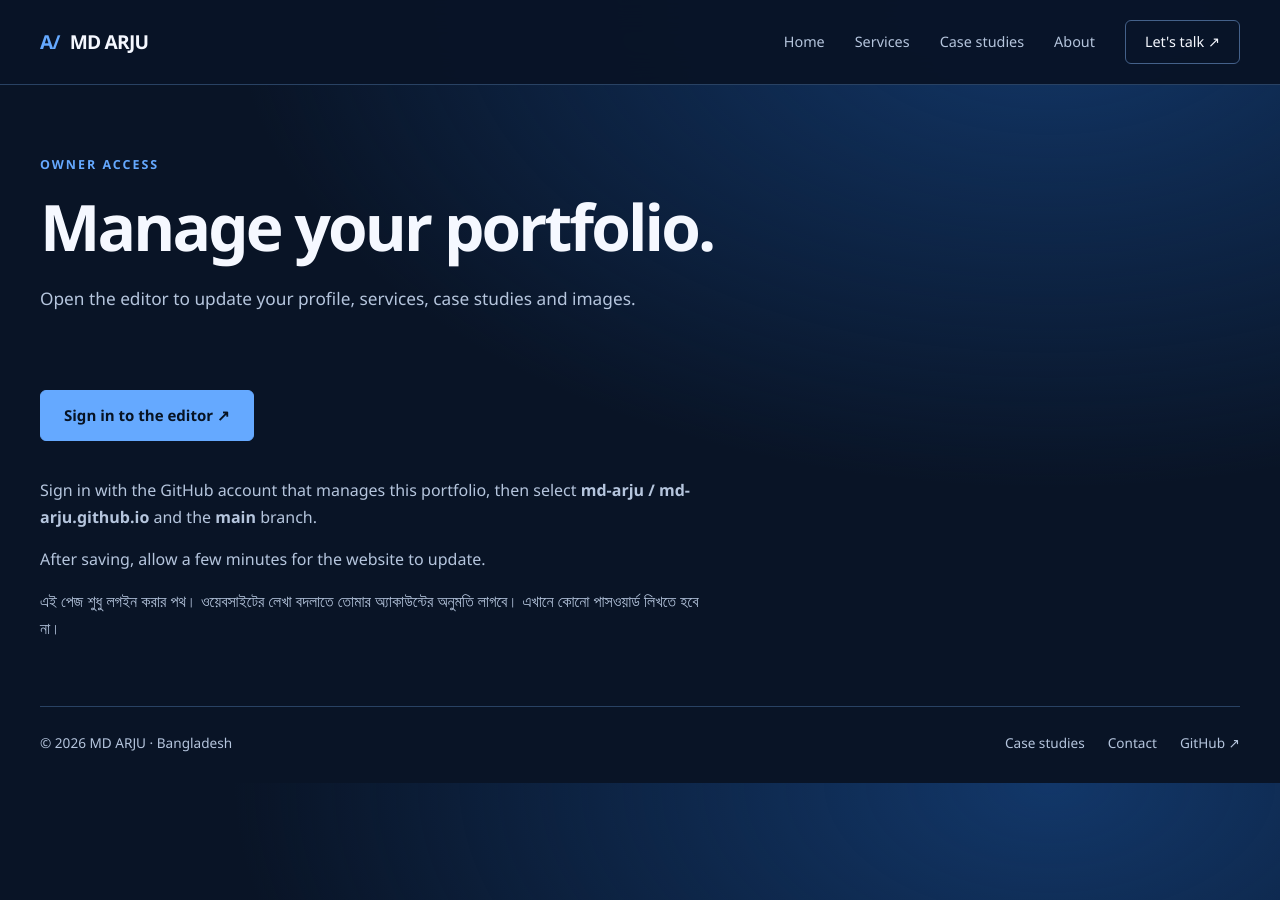
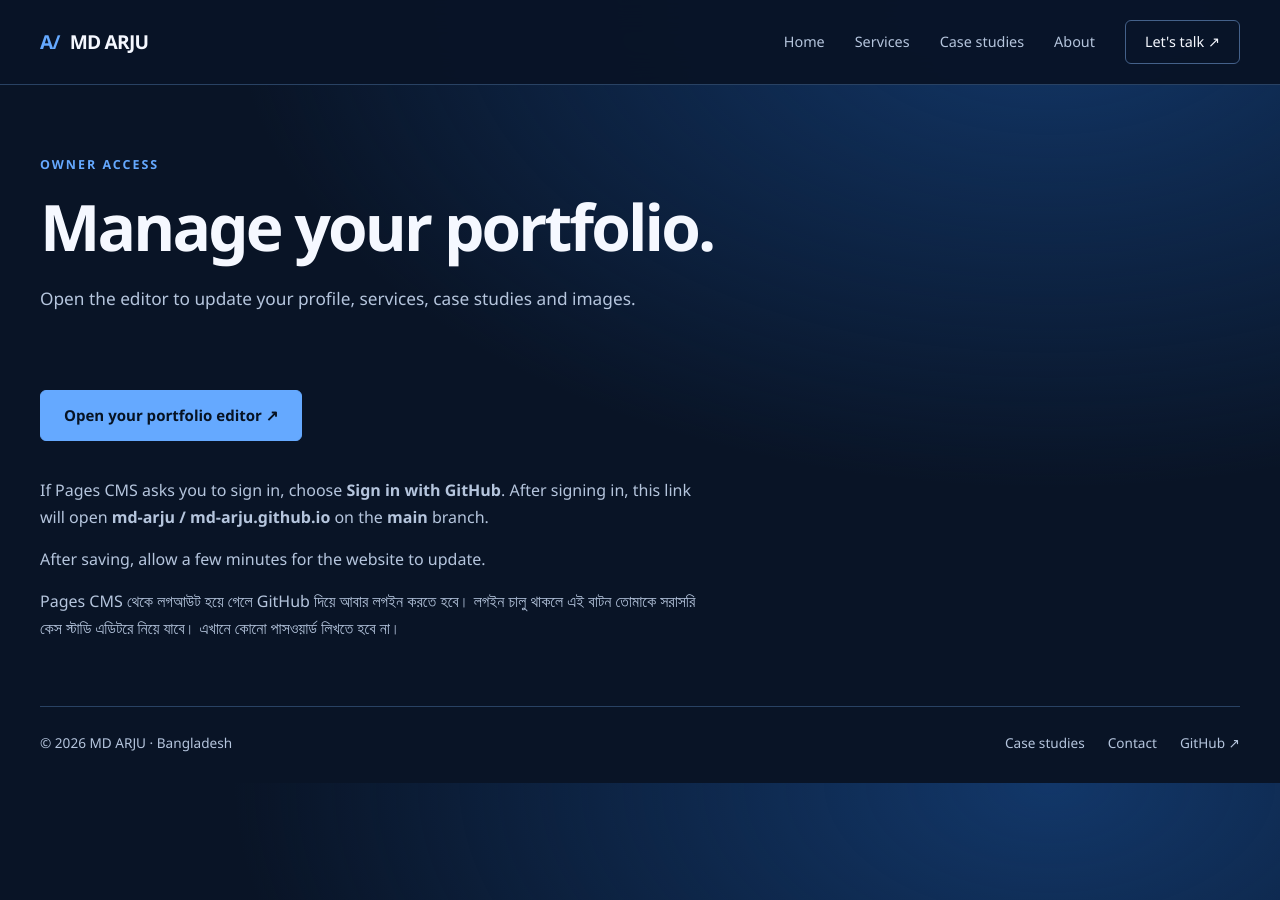
Before and after one commit to md-arju/md-arju.github.io, a Jekyll site: the page built from admin/index.html, in a window 1280 px wide. Built offline with Jekyll 4.4.1, drawn with Linux system fonts in a browser that asks for light colours.

Commit message:
Open portfolio editor directly from admin page

```diff
--- a/admin/index.html
+++ b/admin/index.html
@@ -3,4 +3,4 @@
 title: Portfolio editor
 noindex: true
 ---
-<div class="page-heading"><p class="eyebrow">Owner access</p><h1>Manage your portfolio.</h1><p>Open the editor to update your profile, services, case studies and images.</p></div><div class="admin-note"><a class="btn primary" href="https://app.pagescms.org/">Sign in to the editor ↗</a><p>Sign in with the GitHub account that manages this portfolio, then select <strong>md-arju / md-arju.github.io</strong> and the <strong>main</strong> branch.</p><p>After saving, allow a few minutes for the website to update.</p><p lang="bn">এই পেজ শুধু লগইন করার পথ। ওয়েবসাইটের লেখা বদলাতে তোমার অ্যাকাউন্টের অনুমতি লাগবে। এখানে কোনো পাসওয়ার্ড লিখতে হবে না।</p></div>
+<div class="page-heading"><p class="eyebrow">Owner access</p><h1>Manage your portfolio.</h1><p>Open the editor to update your profile, services, case studies and images.</p></div><div class="admin-note"><a class="btn primary" href="https://app.pagescms.org/md-arju/md-arju.github.io/main/collection/cases">Open your portfolio editor ↗</a><p>If Pages CMS asks you to sign in, choose <strong>Sign in with GitHub</strong>. After signing in, this link will open <strong>md-arju / md-arju.github.io</strong> on the <strong>main</strong> branch.</p><p>After saving, allow a few minutes for the website to update.</p><p lang="bn">Pages CMS থেকে লগআউট হয়ে গেলে GitHub দিয়ে আবার লগইন করতে হবে। লগইন চালু থাকলে এই বাটন তোমাকে সরাসরি কেস স্টাডি এডিটরে নিয়ে যাবে। এখানে কোনো পাসওয়ার্ড লিখতে হবে না।</p></div>
```
